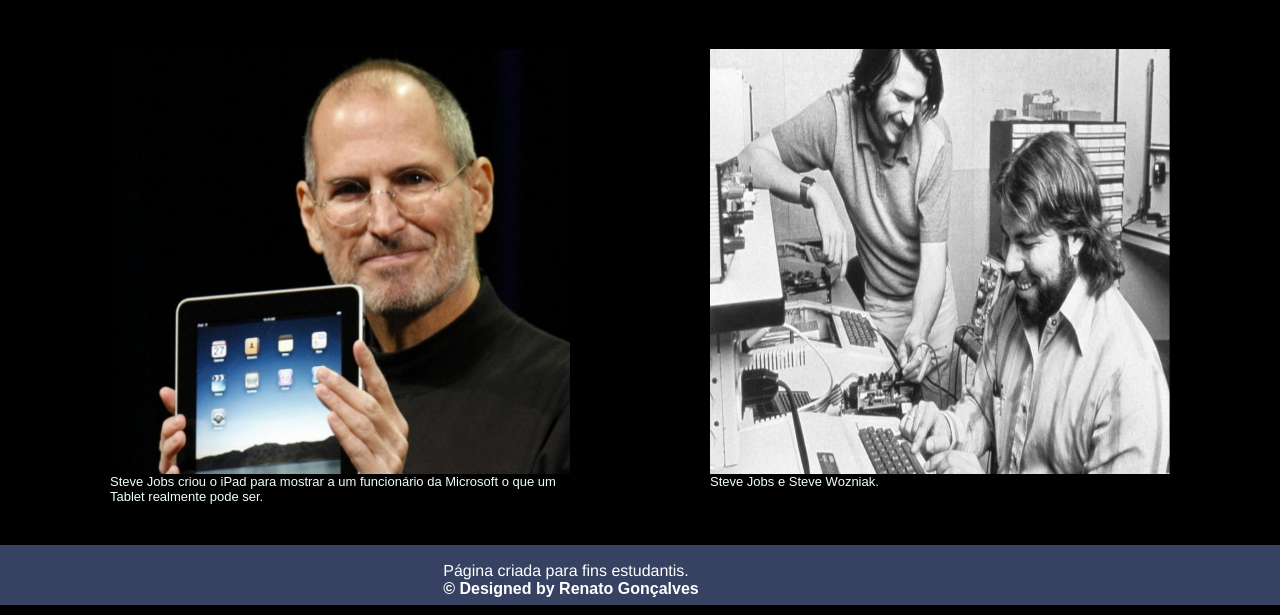
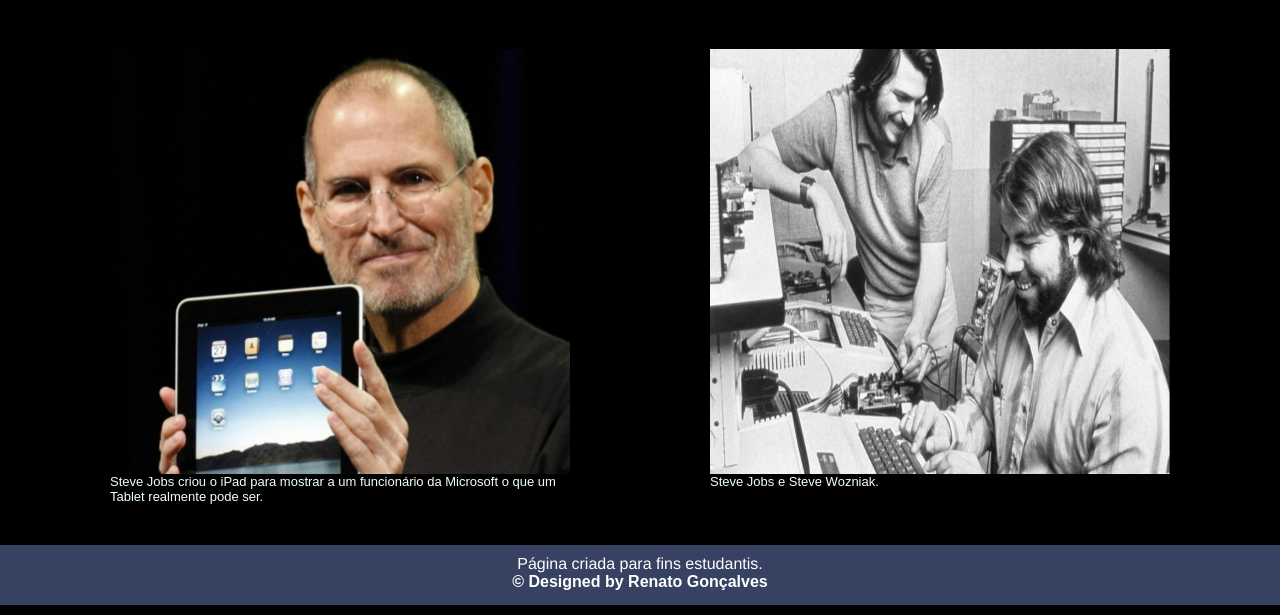
Before and after one commit to renatoknot/Tribute-Page, a plain HTML site: page index.html in a window 1280 px wide. Shown: the part 2257-2872 px from the top of the page. Drawn offline with Linux system fonts and the light colour scheme.

Commit message:
footer center done

```diff
--- a/assets/css/template.css
+++ b/assets/css/template.css
@@ -62,18 +62,16 @@ h2 {
     height: 425px;
 }
 footer {
-    display: flex;
-	text-align: center;
 	background-color:#374161;
     height: 60px;
     margin-top: 30px;
-    align-items: center;
+    text-align: center;
 }
 footer p {
+    width: 100%;
+    height: 60px;;
 	font-family: "Helvetica Neue";
 	font-weight: lighter;
 	color: white;
     padding-top: 10px;
-    align-items: center;
-    text-align: justify;
 }
--- a/index.html
+++ b/index.html
@@ -61,7 +61,7 @@
         </div>
     </section>
     <footer>
-        <div class="container"><p>Página criada para fins estudantis.<br><b>&copy; Designed by Renato Gonçalves</b></p></div>
+        <div><p>Página criada para fins estudantis.<br><b>&copy; Designed by Renato Gonçalves</b></p></div>
     </footer>
 </body>
 
```
